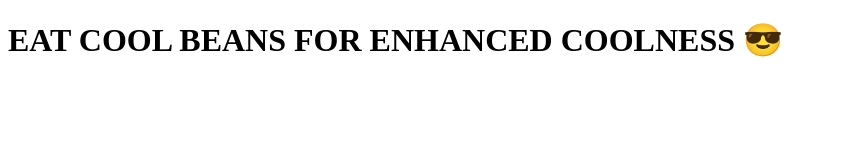
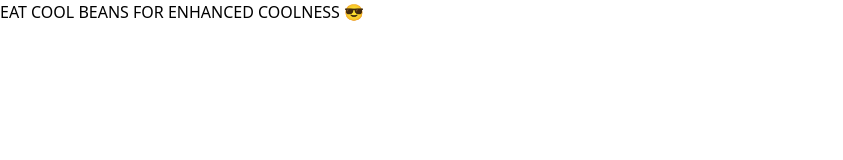
Before and after one commit to jbazann/speeed, a website built with Vite: page index.html in a window 1280 px wide. Shown: the whole page, without its empty margins (0-843 px from the left). Built offline with nearby package versions, Linux system fonts and the light colour scheme.

Commit message:
add tailwind toolchain

```diff
--- a/index.html
+++ b/index.html
@@ -3,7 +3,8 @@
 <head>
     <meta charset="UTF-8">
     <title>SPEEED</title>
-    <script src="./src/index.js"></script>
+    <script src="./src/js/index.js" type="module"></script>
+    <link href="./src/css/index.css" rel="stylesheet">
 </head>
 <body>
     <h1> EAT COOL BEANS FOR ENHANCED COOLNESS 😎 </h1>
--- /dev/null
+++ b/postcss.config.js
@@ -0,0 +1,6 @@
+module.exports = {
+  plugins: {
+    tailwindcss: {},
+    autoprefixer: {},
+  },
+}
--- /dev/null
+++ b/src/css/index.css
@@ -0,0 +1,3 @@
+@tailwind base;
+@tailwind components;
+@tailwind utilities;
--- /dev/null
+++ b/tailwind.config.js
@@ -0,0 +1,12 @@
+/** @type {import('tailwindcss').Config} */
+module.exports = {
+  content: [
+    "./src/*.{js,html}",
+    "./src/**/*.{js,html}",
+    "./index.html"
+  ],
+  theme: {
+    extend: {},
+  },
+  plugins: [],
+}
```
Also changed, not shown: package.json (+5 -2 lines), src/js/index.js (renamed from src/index.js), 2 other files.
